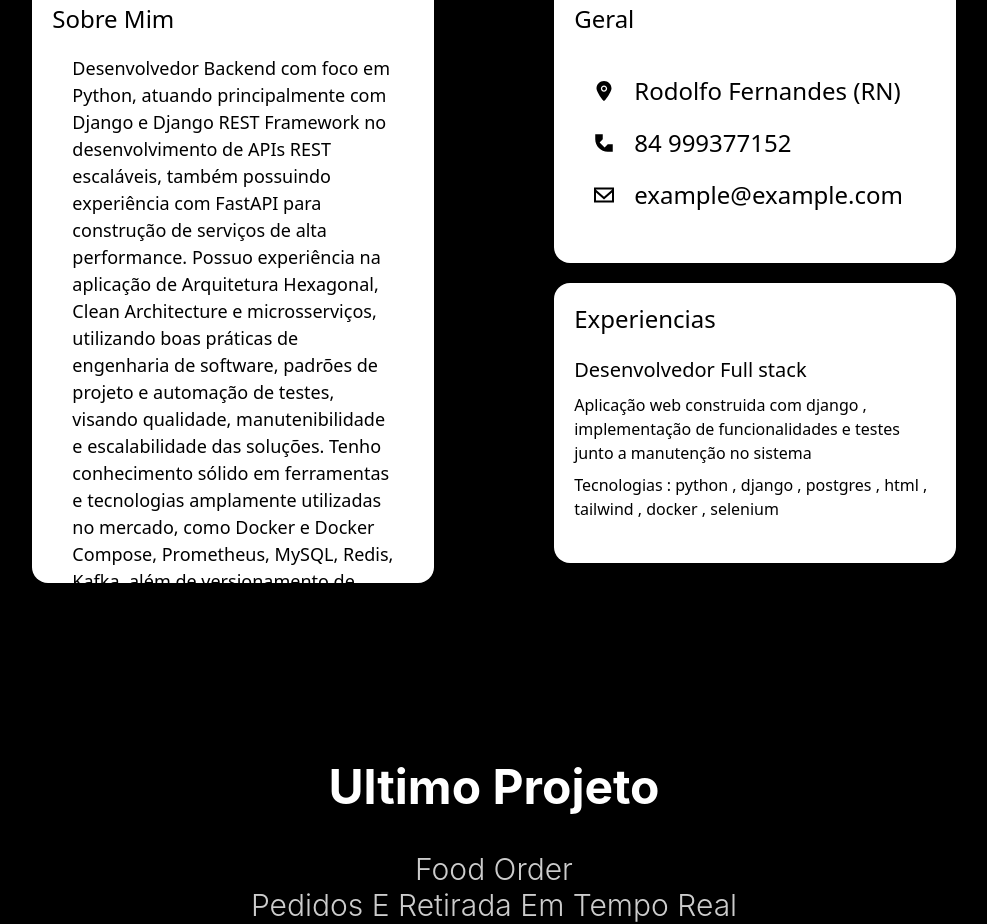
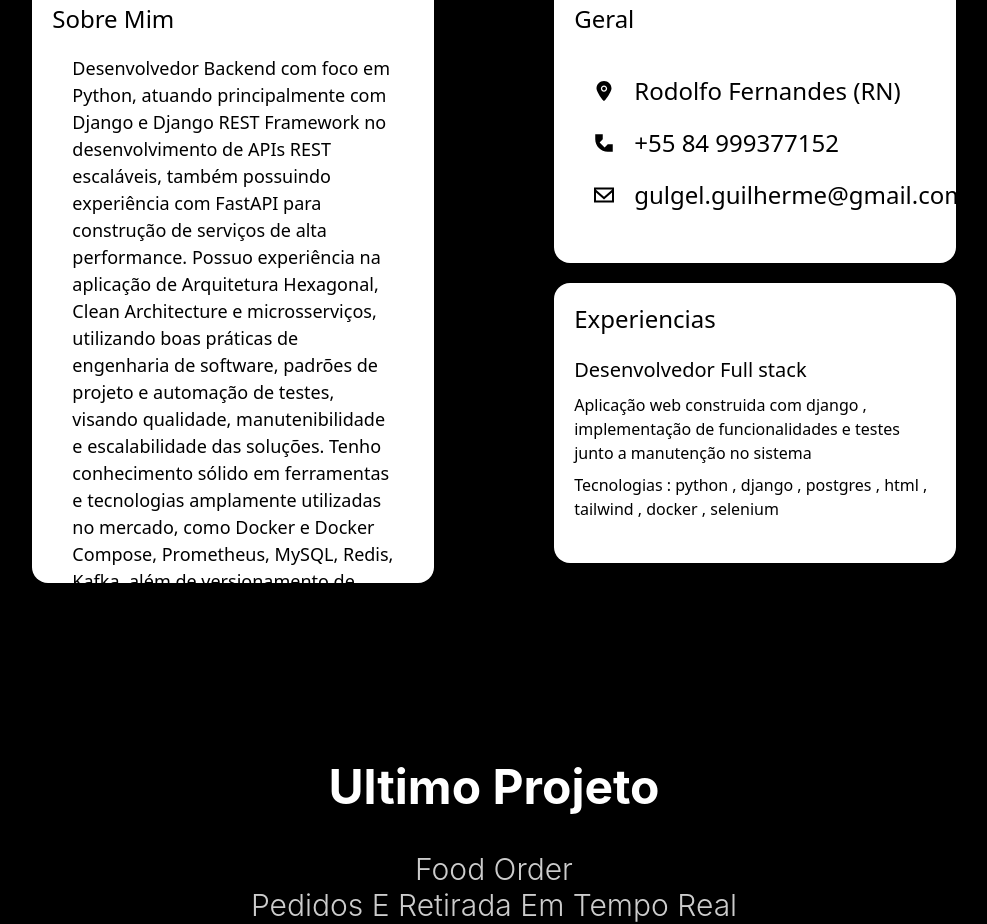
Before and after one commit to Jose-GuilhermeG/portfolio, a React (Vite) app: page / in a window 1280 px wide. Shown: the part 1967-2891 px from the top of the page, without its empty margins (146-1133 px from the left). Built offline with nearby package versions, Linux system fonts and the light colour scheme.

Commit message:
chore: add real email in 'general'

```diff
--- a/package.json
+++ b/package.json
@@ -14,7 +14,7 @@
   },
   "dependencies": {
     "@tailwindcss/vite": "^4.1.18",
-    "axios": "^1.13.2",
+    "axios": "^1.13.5",
     "framer-motion": "^12.29.2",
     "react": "^19.1.0",
     "react-dom": "^19.1.0",
--- a/src/Index.jsx
+++ b/src/Index.jsx
@@ -1,5 +1,5 @@
 //import
-import { motion } from "framer-motion"
+import { motion } from "framer-motion" // eslint-disable-line
 
 //components imports
 import SimpleHeader from "./components/headers/SimpleHeader"
@@ -63,8 +63,8 @@ export default function Index() {
         {icon : <PrometheusIcon/>},
     ]
 
-    const phone_number = "84 999377152"
-    const email = "example@example.com"
+    const phone_number = "+55 84 999377152"
+    const email = "gulgel.guilherme@gmail.com"
     const location = "Rodolfo Fernandes (RN)"
 
     const about_me = `Desenvolvedor Backend com foco em Python, atuando principalmente com Django e Django REST Framework no desenvolvimento de APIs REST escaláveis, também possuindo experiência com FastAPI para construção de serviços de alta performance.
--- a/src/features/projects/projects_view.jsx
+++ b/src/features/projects/projects_view.jsx
@@ -1,6 +1,6 @@
 import Banner from "../../components/banner/Banner"
 import SimpleTitle from "../../components/title/SimpleTitle"
-import { motion } from "framer-motion"
+import { motion } from "framer-motion" // eslint-disable-line
 
 export default function ProjectsView({children , project_url , project_title , ...props}){
     const BASE_URL = import.meta.env.BASE_URL
--- a/src/features/skills/SkillCard.jsx
+++ b/src/features/skills/SkillCard.jsx
@@ -1,4 +1,4 @@
-import { motion } from "framer-motion"
+import { motion } from "framer-motion" // eslint-disable-line
 
 function SkillCard({children}){
     const BASE_URL = import.meta.env.BASE_URL
```
Also changed, not shown: .pre-commit-config.yaml (deleted), 1 other file (tests, documents, lock files or other folders).
